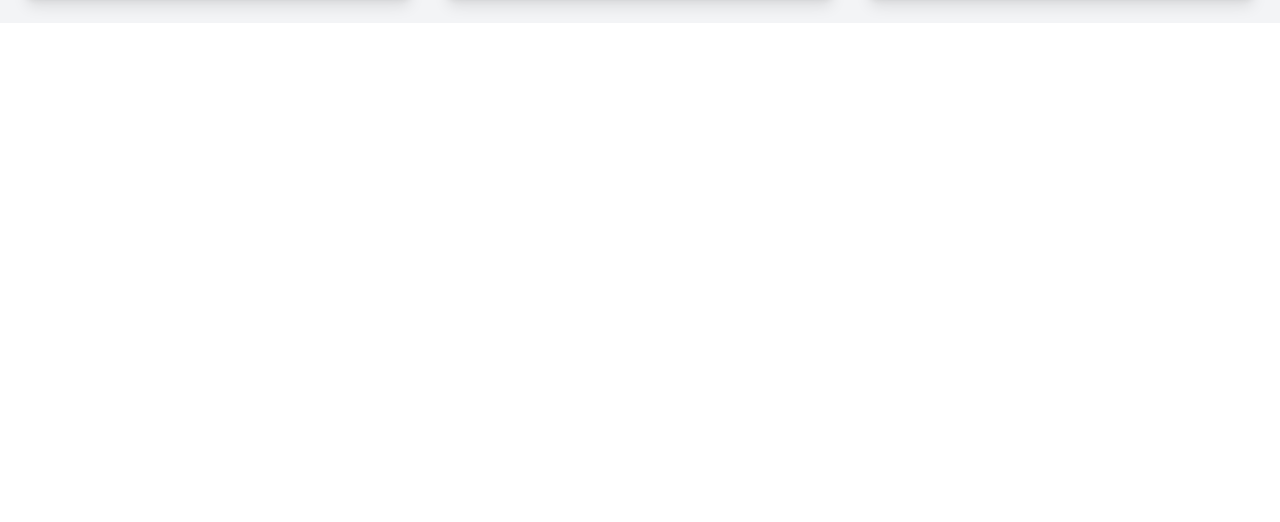
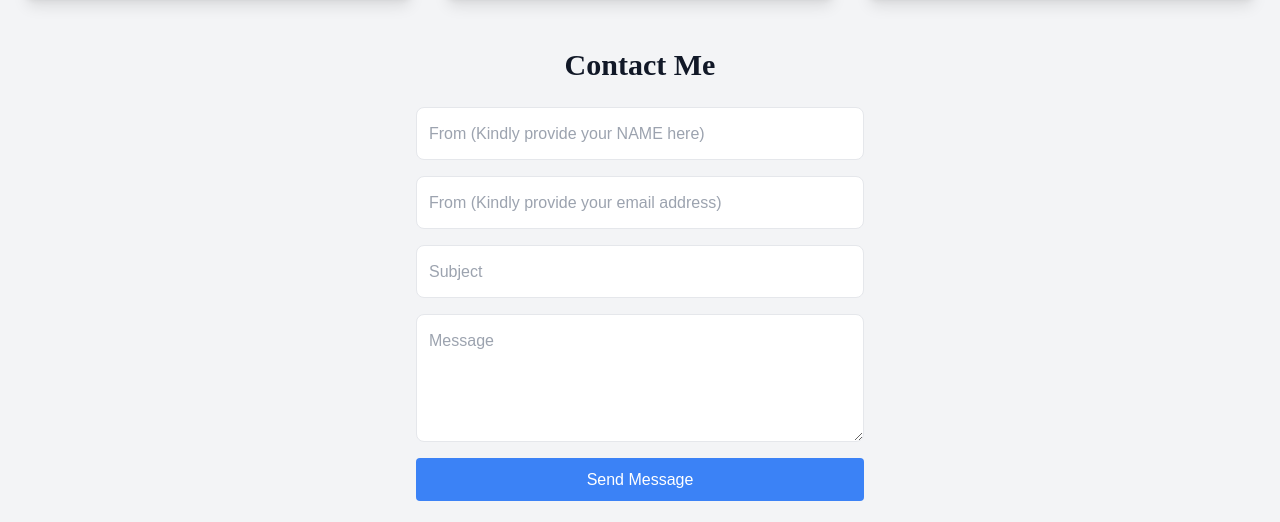
Before and after one commit to geegeeee/recipes, a React (Create React App) app: page / in a window 1280 px wide. Shown: the part 1186-1708 px from the top of the page. Before the commit the page ends 1209 px from the top, so only its background shows below. Built offline with nearby package versions, Linux system fonts and the light colour scheme.

Commit message:
Contact me sectionadded

```diff
--- a/package.json
+++ b/package.json
@@ -7,6 +7,7 @@
     "@testing-library/react": "^13.4.0",
     "@testing-library/user-event": "^13.5.0",
     "ajv": "^8.17.1",
+    "emailjs-com": "^3.2.0",
     "react": "^18.3.1",
     "react-dom": "^18.3.1",
     "react-router-dom": "^7.1.5",
--- a/src/pages/Portfolio.js
+++ b/src/pages/Portfolio.js
@@ -1,4 +1,6 @@
-import React from "react";
+import React, { useState } from "react";
+import emailjs from "emailjs-com";
+import { error } from "ajv/dist/vocabularies/applicator/dependencies";
 
 const projects = [
   {
@@ -25,6 +27,42 @@ const projects = [
 ];
 
 const Portfolio = () => {
+  const [name, setName] = useState("");
+  const [title, setTitle] = useState("");
+  const [message, setMessage] = useState("");
+  const [email, setEmail] = useState("");
+  const [status, setStatus] = useState("");
+
+  const sendEmail = (e) => {
+    e.preventDefault();
+
+    const templateParams = {
+      title: title,
+      message: message,
+      name: name,
+      email: email,
+      time: new Date().toLocaleString(),
+    };
+
+    emailjs.send(
+      "service_giginwe",
+      "template_kte95tk",
+      templateParams,
+      "ooRLgCbIdOoLMV8lG"
+    ).then(
+      (response) => {
+        setStatus("Message sent successfully! I will get back to you soon!");
+        setName("");
+        setEmail("");
+        setTitle("");
+        setMessage("");
+      },
+      (error) => {
+        setStatus("Failed to send message. Please try again.");
+      }
+    )
+  }
+
   return (
     <div className="container mx-auto p-6">
       {/* Header */}
@@ -50,9 +88,9 @@ const Portfolio = () => {
         <h1 className="text-xl md:text-3xl font-semibold text-gray-900 dark:text-white mt-6 mb-2">Gigi Nwe</h1>
         <h2 className="text-lg md:text-2xl font-semibold text-gray-600 dark:text-white mb-4">Myat Theingi Nwe</h2>
         <p className="text-gray-700 dark:text-gray-300 max-w-2xl mx-auto mb-7">
-          I'm a passionate front-end developer who loves creating beautiful and functional web experiences.
+          I'm a passionate front-end developer who loves creating beautiful and minimalist, yet functional web experiences.
           Passionate in front-end website development, Machine Learning, and Artificial Intelligence.
-          Proficient in React, HTML, CSS, JavaScript, PyQt, C++, C#, GitHub, AWS, and Azure.
+          Proficient in React, JavaScript, HTML, CSS, Tailwind, PyQt, C++, C#, GitHub, AWS, and Azure.
         </p>
 
         {/* Social Links */}
@@ -98,6 +136,57 @@ const Portfolio = () => {
           </div>
         ))}
       </div>
+
+      {/* Contact Me Section */}
+      <section className="mt-12 text-center">
+      <h2 className="text-2xl md:text-3xl font-semibold text-gray-900 dark:text-white mb-6">
+        Contact Me
+      </h2>
+      <form
+        onSubmit={sendEmail}
+        className="max-w-md mx-auto flex flex-col space-y-4"
+      >
+        <input
+          type="text"
+          placeholder="From (Kindly provide your NAME here)"
+          value={name}
+          onChange={(e) => setName(e.target.value)}
+          className="p-3 border rounded-lg"
+          required
+        />
+        <input
+          type="email"
+          placeholder="From (Kindly provide your email address)"
+          value={email}
+          onChange={(e) => setEmail(e.target.value)}
+          className="p-3 border rounded-lg"
+          required
+        />
+        <input
+          type="text"
+          placeholder="Subject"
+          value={title}
+          onChange={(e) => setTitle(e.target.value)}
+          className="p-3 border rounded-lg"
+          required
+        />
+        <textarea
+          placeholder="Message"
+          value={message}
+          onChange={(e) => setMessage(e.target.value)}
+          className="p-3 border rounded-lg h-32"
+          required
+        ></textarea>
+        <button
+          type="submit"
+          className="px-4 py-2 bg-blue-500 text-white rounded hover:bg-blue-600 transition"
+        >
+          Send Message
+        </button>
+        {status && <p className="mt-2 text-sm">{status}</p>}
+      </form>
+    </section>
+
     </div>
   );
 };
```
Also changed, not shown: 1 other file (tests, documents, lock files or other folders).
